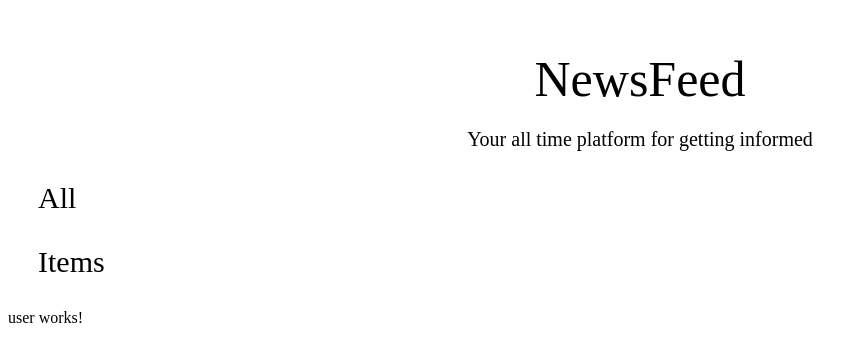
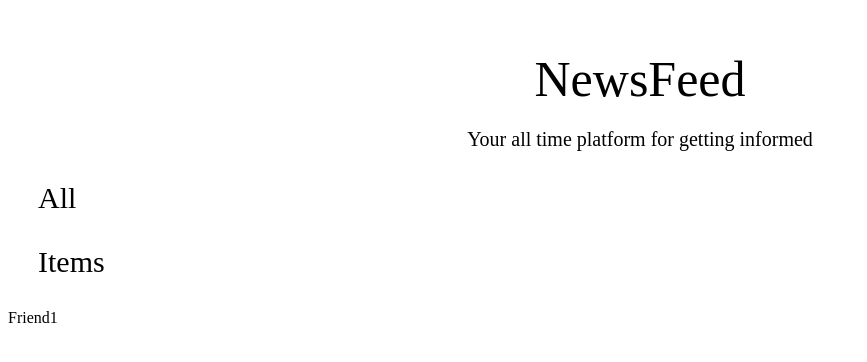
Before and after one commit to paulmunyao/newsfeed, an Angular app: page / in a window 1280 px wide. Shown: the top 362 px of the page, without its empty margins (0-867 px from the left). Built offline with nearby package versions, Linux system fonts and the light colour scheme.

Commit message:
edit code

```diff
--- a/src/app/user/user.component.html
+++ b/src/app/user/user.component.html
@@ -1 +1 @@
-<p>user works!</p>
+<p>Friend1</p>
```
